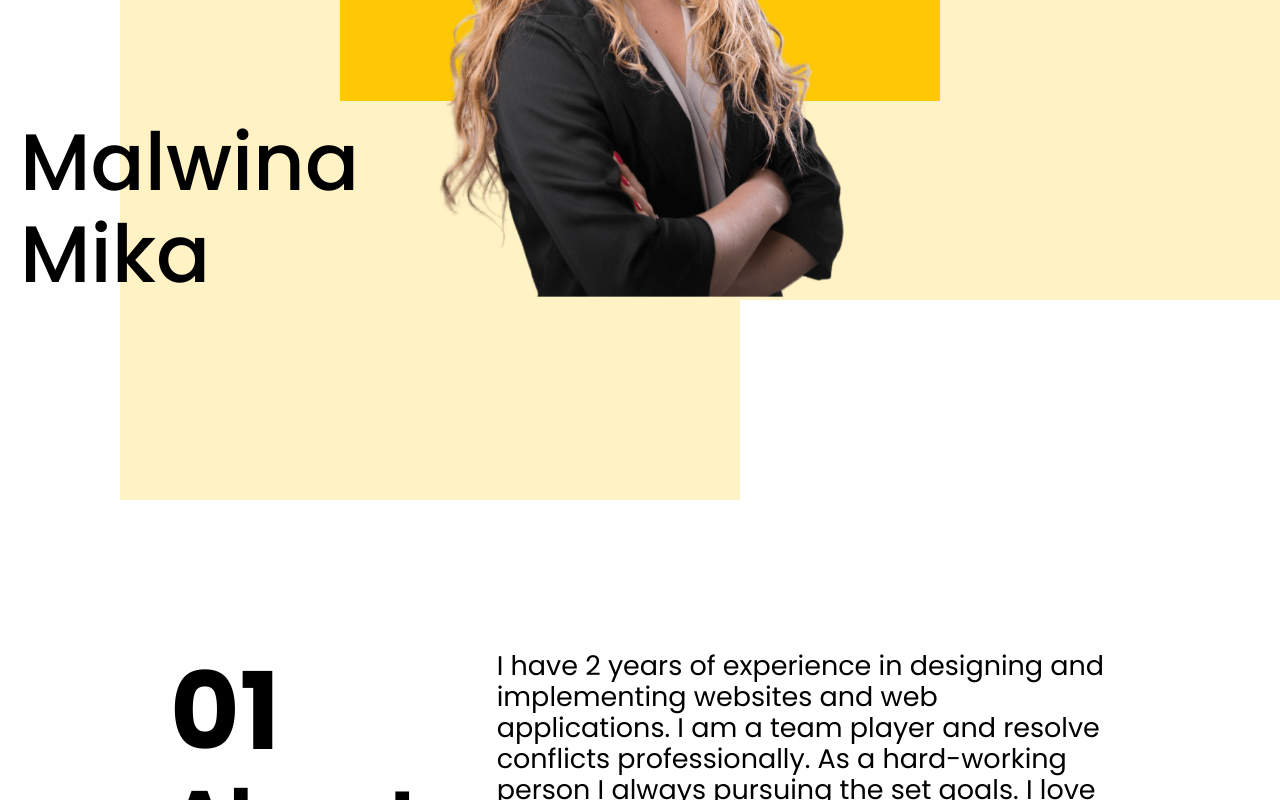
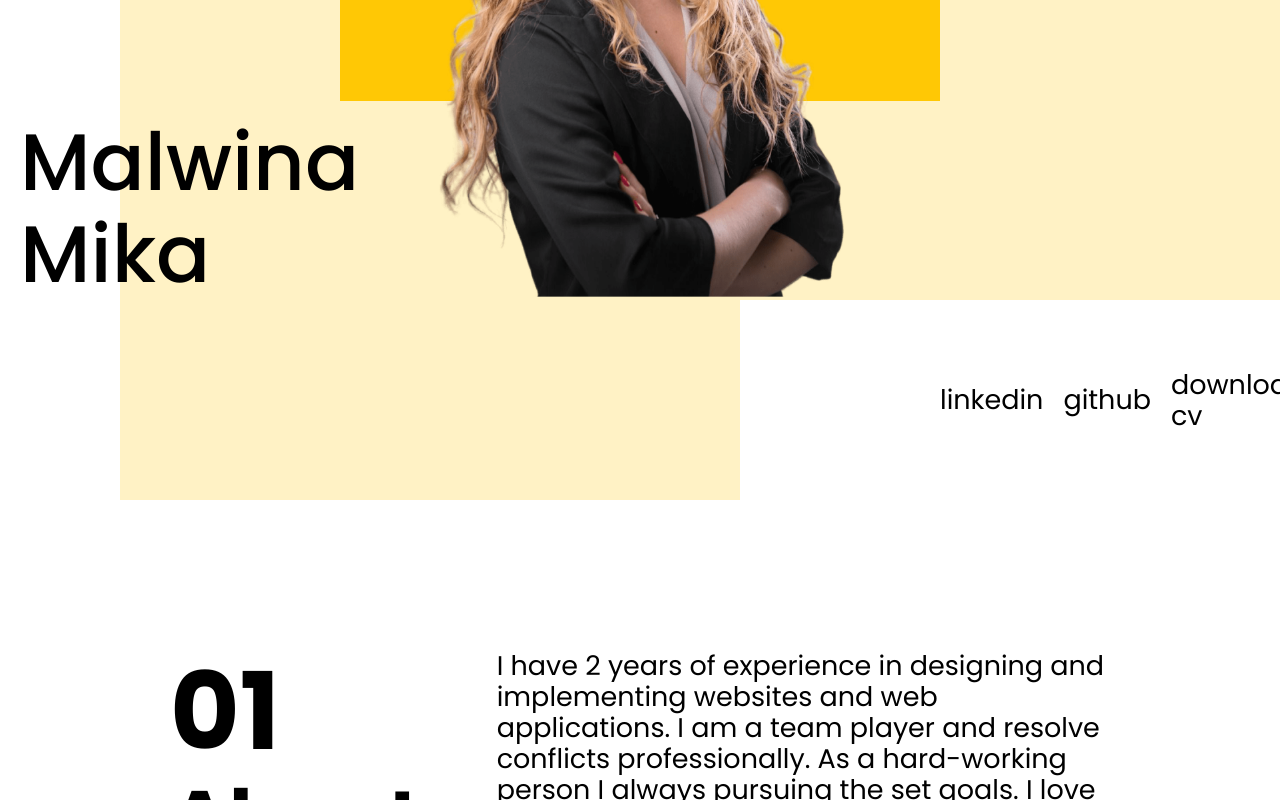
Before and after one commit to DorotaLeniec/mika.github.io, a plain HTML site: page index.html in a window 1280 px wide. Shown: the part 499-1299 px from the top of the page. Drawn offline with nearby package versions, Linux system fonts and the light colour scheme.

Commit message:
add links

```diff
--- a/assets/css/main.css
+++ b/assets/css/main.css
@@ -148,16 +148,7 @@ header .number {
 }
 
 #banner::before {
-    content: '';
-    width: auto;
-    height: 20rem;
-    background-color: white;
-    display: inline-block;
-    position: absolute;
-    right: 0;
-    left: 74rem;
-    bottom: 0;
-    z-index: 3;
+
 }
 
 .banner_wrapper {
@@ -198,6 +189,22 @@ header .number {
     margin-bottom: 20rem;
 }
 
+.links {
+    width: auto;
+    height: 20rem;
+    background-color: white;
+    display: inline-block;
+    position: absolute;
+    right: 0;
+    left: 74rem;
+    bottom: 0;
+    z-index: 2;
+    display: flex;
+    gap: 2rem;
+    align-items: center;
+    padding-left: 20rem;
+}
+
 
 
 /*About me*/
--- a/index.html
+++ b/index.html
@@ -39,6 +39,11 @@
 				<img src="images/malwina.png" alt="profile photo." />
 				<p><b>Learn about me</b></br> in a three simple steps</p>
 			</div>
+		</div>
+		<div class="links">
+			<a href="#hobby"><p>linkedin</p></a>
+			<a href="#hobby"><p>github</p></a>
+			<a href="#hobby"><p>download cv</p></a>
 		</div>
 	</article>
 
```
